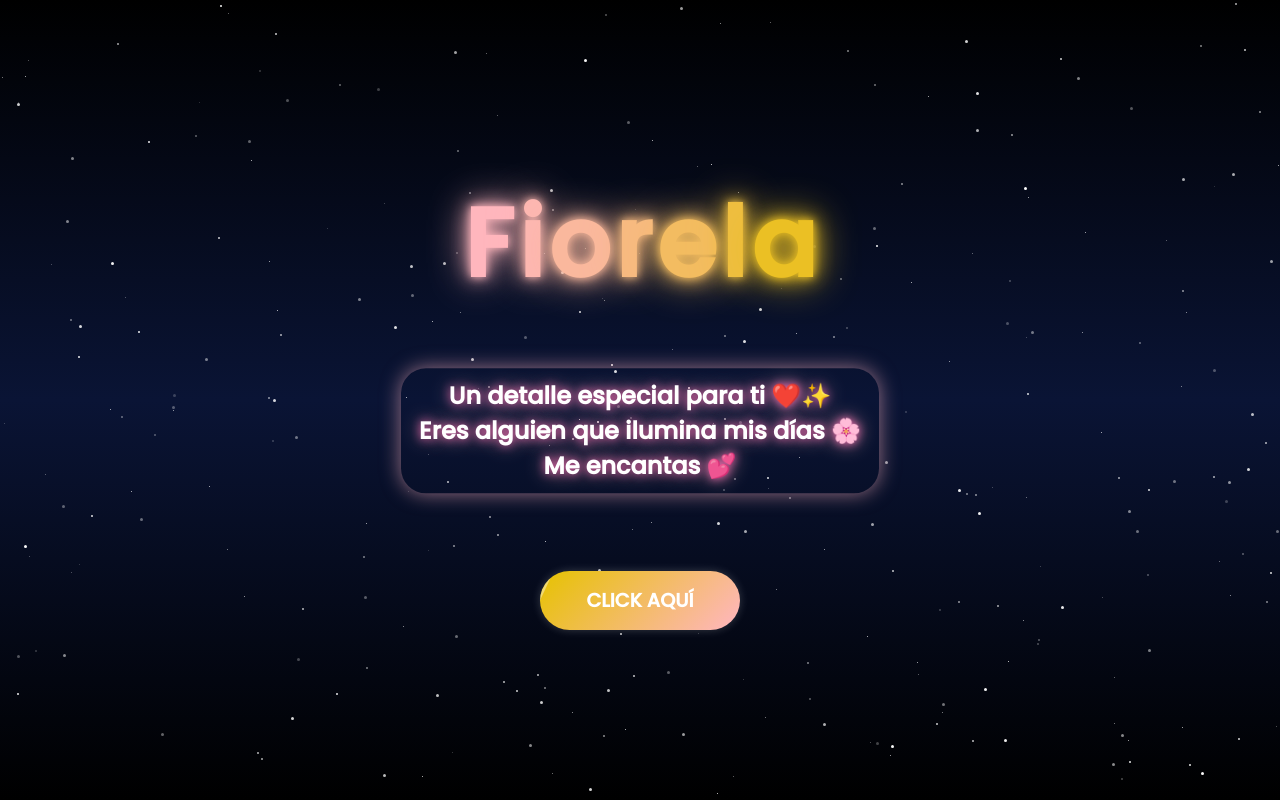
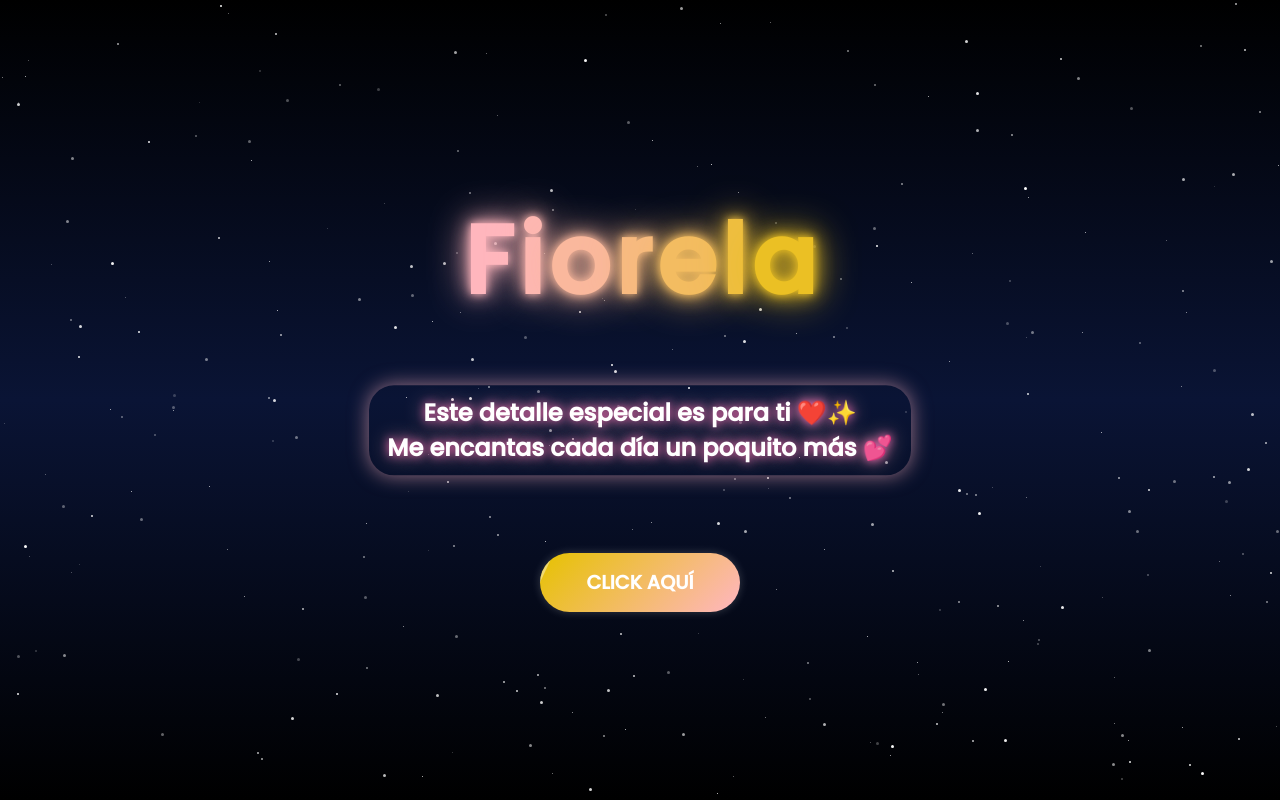
Before and after one commit to JhosepDev24/Floramarilladia, a plain HTML site: page index.html in a window 1280 px wide. Drawn offline with Linux system fonts and the light colour scheme; animation ran at ten frames a second.

Commit message:
Update index.html

```diff
--- a/index.html
+++ b/index.html
@@ -349,9 +349,8 @@
         </div>
 
 <div class="description">
-  <span>Un detalle especial para ti ❤️✨</span><br>
-<span>Eres alguien que ilumina mis días 🌸</span><br>
-<span>Me encantas 💕</span>
+<span>Este detalle especial es para ti ❤️✨</span><br>
+<span>Me encantas cada día un poquito más 💕</span>
 </div>
 
 
```
